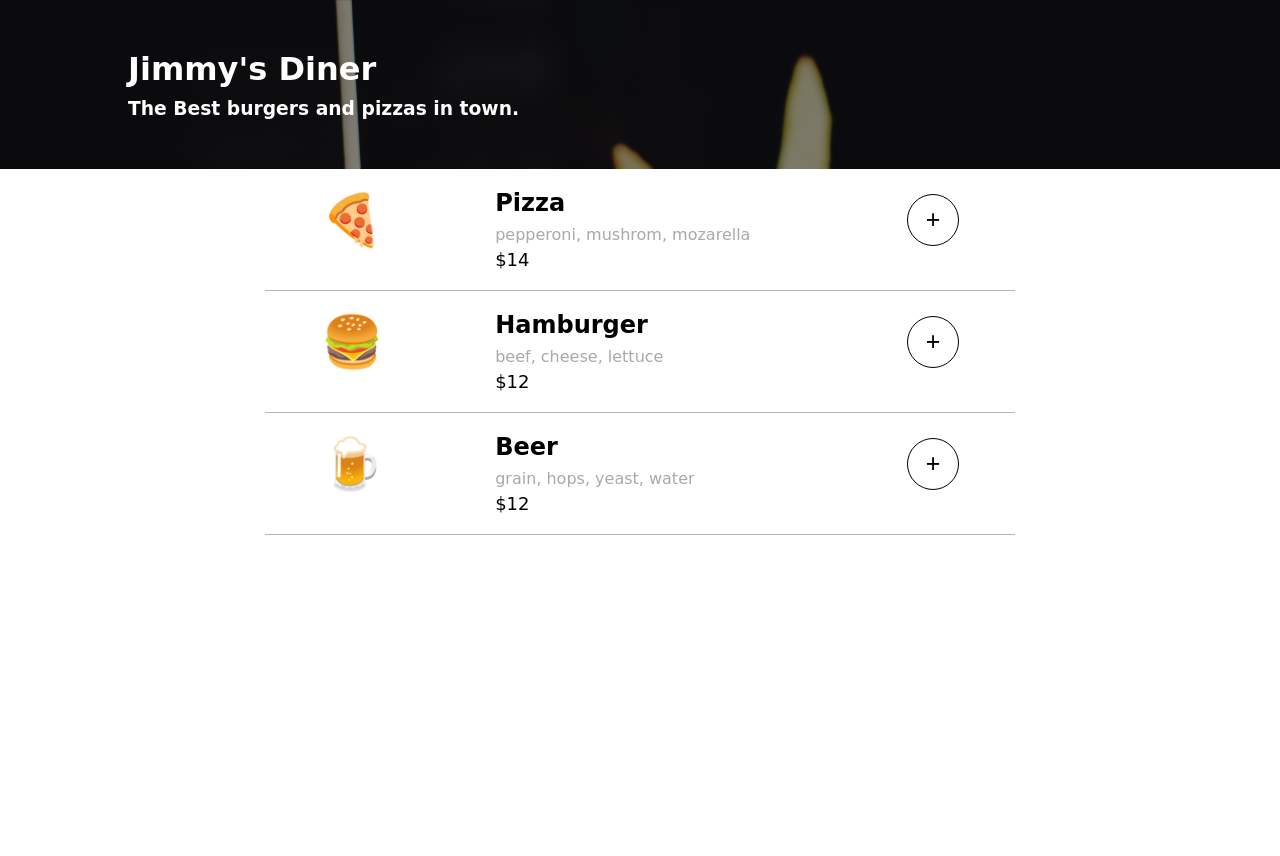
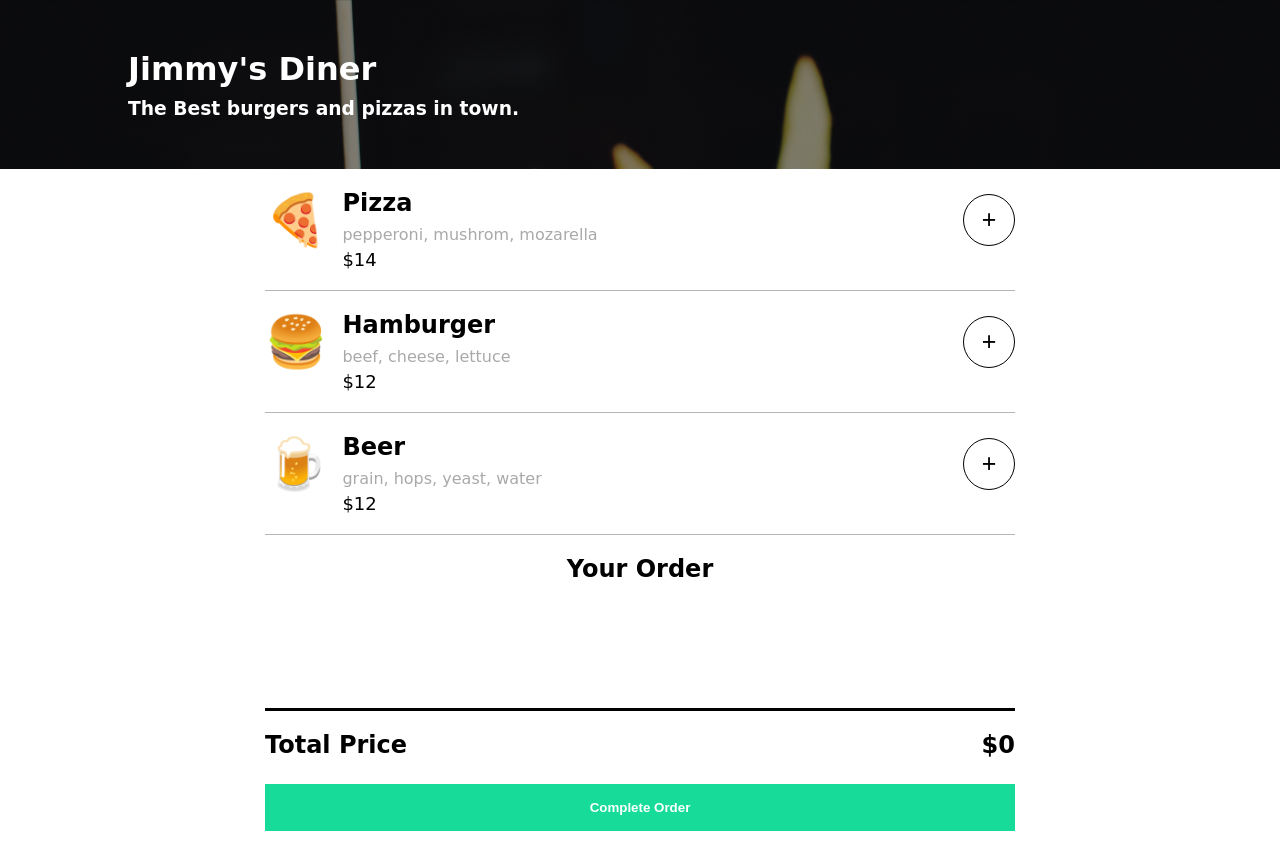
Before and after one commit to Smartsoil-Media/restaurantOrderingApp, a plain HTML site: page index.html in a window 1280 px wide. Before the commit the page ends 800 px from the top, so only its background shows below. Drawn offline with Linux system fonts and the light colour scheme; a web font is replaced by a local one.

Commit message:
styles changes

```diff
--- a/index.css
+++ b/index.css
@@ -26,7 +26,7 @@ h2 {
 .flex {
     display: flex;
     align-items: center;
-    justify-content: space-around;
+
 }
 
 
@@ -51,10 +51,12 @@ h2 {
 
 .single-item-container {
     margin-bottom: 20px;
+    width: 100%;
 }
 
 .emoji {
     font-size: 50px;
+    margin-right: 15px;
 }
 
 .item-name {
@@ -63,6 +65,7 @@ h2 {
 
 .item-desc {
     width: 300px;
+
 }
 
 .item-ingred {
@@ -79,6 +82,22 @@ h2 {
 
 /* BUTTONS */
 
+.order-btn {
+    background-color: #16DB99;
+    width: 100%;
+    max-width: 750px;
+     margin: auto;
+     border: none;
+     padding: 16px 0;
+     color: white;
+     margin: 25px 0;
+     font-weight: bold;
+     transition: 0.2s;
+}
+
+.order-btn:hover {
+    opacity: 0.5;
+}
 .add-btn {
     border: solid black 1px;
     border-radius: 100%;
@@ -91,6 +110,7 @@ h2 {
     justify-content: center;
     transition: 0.25s;
     background-color: white;
+    margin-left: auto;
 }
 
 .add-btn:hover {
@@ -111,3 +131,62 @@ h2 {
     width: 100%;
     height: 1px;
 }
+
+.page-break-2 {
+    background-color: rgb(0, 0, 0);
+    width: 100%;
+    height: 3px;
+    margin-top: 25px;
+}
+
+/* ORDER DETAILS */
+
+.your-order-title {
+    text-align: center;
+    margin-bottom: 50px;
+}
+
+.indi-order-item {
+    display: flex;
+    justify-content: space-between;
+}
+
+.ordered-item-title {
+    justify-content: flex-start;
+}
+
+.ordered-item-price {
+    display: flex;
+    justify-content: flex-end;
+}
+
+.remove-btn {
+    margin-top: 22px;
+    border: none;
+    background-color: white;
+    position: 0 left;
+    margin-left: 15px;
+    cursor: pointer;
+}
+
+#order-container {
+    min-height: 100px;
+
+}
+
+.full-order-container {
+    width: 85%;
+    max-width: 750px;
+     margin: auto;
+    text-align: center;
+}
+
+.total-amount-container {
+    display: flex;
+    justify-content: space-between;
+}
+
+#button-container {
+    display: flex;
+    margin-left: auto;
+}
--- a/index.html
+++ b/index.html
@@ -23,9 +23,20 @@
     <div class="menu-container" id="menu-contianer">
       <div class="menu"></div>
     </div>
-    <div class="order-container" id="order-container">
-      <div class="order"></div>
-    </div>
+    <section>
+      <div class="full-order-container">
+        <div class="your-order-heading">
+          <h2 class="">Your Order</h2>
+        </div>
+        <div class="order-container" id="order-container"></div>
+        <div class="page-break-2"></div>
+        <div class="total-amount-container">
+          <h2>Total Price</h2>
+          <h2 id="total-amount">Total: $</h2>
+        </div>
+        <button class="order-btn" id="oder-btn">Complete Order</button>
+      </div>
+    </section>
     <script src="./index.js" type="module"></script>
   </body>
 </html>
--- a/index.js
+++ b/index.js
@@ -2,9 +2,16 @@ import {menuArray} from "./data.js"
 let myOrder = []
 
 document.addEventListener('click', function(e) {
-    handleGetItem(e.target.dataset)
+  handleGetItem(e.target.dataset);
+  handleRemoveItem(e.target);
+})
 
-})
+function getTotalOrderAmount() {
+  let totalAmount = 0
+  myOrder.forEach(function(item){
+    totalAmount += item.price;
+  }); return totalAmount
+}
 
 function handleGetItem(data) {
   let selectedItem = ''
@@ -17,8 +24,15 @@ function handleGetItem(data) {
   })
 }
 
+function handleRemoveItem(target) {
+  if (target.classList.contains('remove-btn')) {
+    const orderItem = target.closest('.indi-order-item');
+    myOrder.pop(orderItem);
+    render();
+  }
+}
+
 function getFeedHtml() {
-
   let feedHtml = ''
   menuArray.forEach(function(item) {
     feedHtml += `
@@ -31,7 +45,7 @@ function getFeedHtml() {
           <p class="item-ingred italic "> ${item.ingredients.join(", ")} </p>
           <p class="item-price"> $${item.price} </p>
         </div>
-                <div>
+        <div id="button-container">
           <button class="add-btn" data-add="${item.id}"> + </button>
         </div>
       </div>
@@ -41,14 +55,29 @@ function getFeedHtml() {
 }
 
 function getOrderHtml() {
+  let totalOrderAmount = getTotalOrderAmount();
+  document.getElementById('total-amount').innerHTML = "$" + totalOrderAmount
   let orderHtml = ''
   myOrder.forEach(function(item){
     orderHtml +=
       `
-            <h1> ${item.name} </h1>
-            <h1> ${item.price} </h1>
+      <div class="indi-order-item"">
+        <div class="order-name-and-price  flex">
+          <h2 class="ordered-item-title"> ${item.name} </h2>
+          <button class="remove-btn italic"> remove </button>
+        </div>
+        <div class="ordered-price-container">
+          <h2 class="ordered-item-price"> $${item.price} </h2>
+        </div>
+      </div>
       `
-    }); return orderHtml
+  });
+
+  let orderContainer = document.getElementById('order-container')
+  orderContainer.innerHTML = orderHtml
+
+
+  return orderHtml
 }
 
 function render() {
@@ -56,27 +85,7 @@ function render() {
   let menuContainer = document.getElementById('menu-contianer')
   menuContainer.innerHTML = feedHtml
 
-    let orderhtml = getOrderHtml()
-    let orderContainer = document.getElementById('order-container')
-    orderContainer.innerHTML = orderhtml
-
+  let orderHtml = getOrderHtml()
 }
 
 render()
-
-
-
-
-
-
-
-
-
-
-// forEach item clicked add it the myOrder
-
-//Render myOrder the the orderHtml
-
-//remove my order
-
-//Pop up payment detail on
```
Lines whose indentation alone changed are shown as unchanged.
